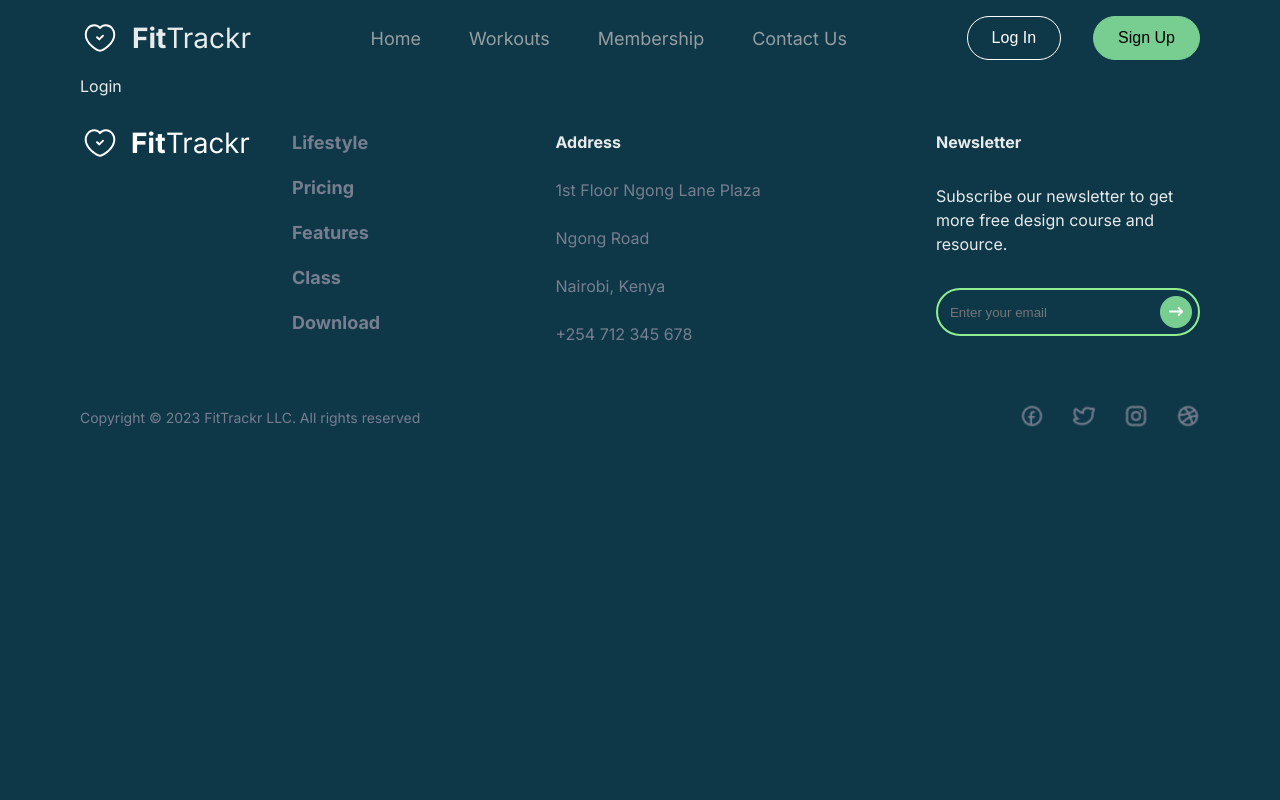
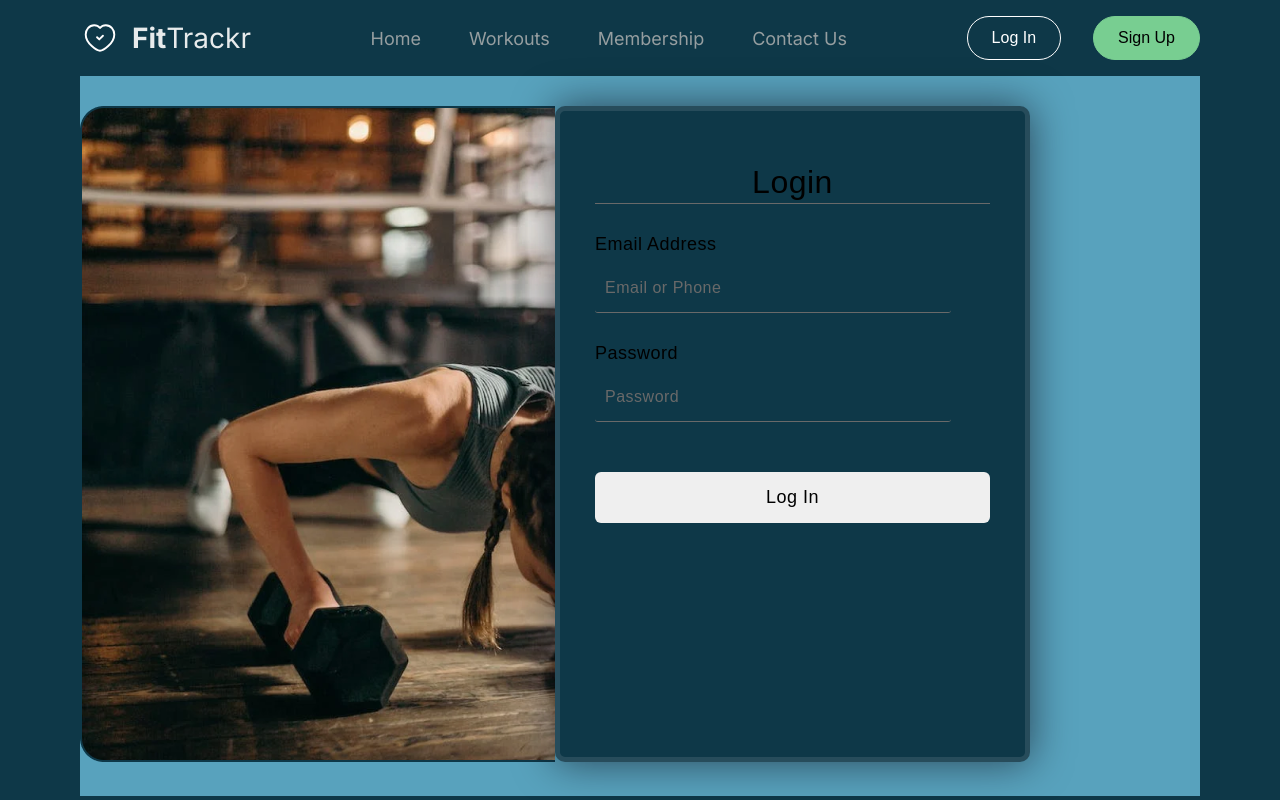
Before and after one commit to Ase020/fitTrackr-client, a React (Vite) app: page /login in a window 1280 px wide. Shown: the top 800 px of the page. Built offline with nearby package versions, Linux system fonts and the light colour scheme; a web font is replaced by a local one.

Commit message:
new branch

```diff
--- a/src/assets/index.js
+++ b/src/assets/index.js
@@ -5,5 +5,7 @@ import facebook from "./facebook.png";
 import twitter from "./twitter.png";
 import instagram from "./instagram.png";
 import dribbble from "./dribbble.png";
+import login1 from "./login1.png";
 
-export { logo, footerLogo, enterEmail, facebook, twitter, instagram, dribbble };
+
+export { logo, footerLogo, enterEmail, facebook, twitter, instagram, dribbble, login1 };
--- a/src/pages/login/Login.jsx
+++ b/src/pages/login/Login.jsx
@@ -1,7 +1,49 @@
 import "./login.css";
+import { login1 } from "../../assets";
 
 const Login = () => {
-  return <div>Login</div>;
+    return (
+    <div className="login_container">
+      <div class="login-content-wrapper">
+      <div>
+
+         <img src={login1} alt="img" className="login-logo-img"/>
+      </div>
+      <div className="form_container">
+
+      <form className="Form"  id="login" autoComplete="on">
+        <h3>Login</h3>
+        <label htmlFor="email">Email Address</label>
+        <input
+          type="text"
+          placeholder="Email or Phone"
+          id="email"
+
+          onChange={(e) => setEmail(e.target.value)}
+          required
+          autoComplete="username"
+        />
+        <label htmlFor="password">Password</label>
+        <input
+          type="password"
+          placeholder="Password"
+          id="password"
+
+          onChange={(e) => setPassword(e.target.value)}
+          required
+          autoComplete="current-password"
+        />
+
+        <button type="submit" className="login-btn">
+          Log In
+        </button>
+      </form>
+      </div>
+      </div>
+
+    </div>
+
+  )
 };
 
 export default Login;
--- a/src/pages/login/login.css
+++ b/src/pages/login/login.css
@@ -0,0 +1,97 @@
+.login_container {
+  height: 90vh;
+  background: linear-gradient(0deg, #58A2BD, #58A2BD),
+    linear-gradient(0deg, #000000, #000000);
+  width: 100%;
+  display: flex;
+  align-items: center;
+  justify-content: flex-start;
+  flex-wrap: nowrap;
+}
+
+.login-content-wrapper {
+  display: flex;
+  align-items: stretch;
+  flex: 1;
+}
+
+
+.login-logo-image {
+  height: 656px;
+  width: 475px;
+  margin-right: 0 !important;
+
+}
+
+
+
+.Form {
+  height: 656px;
+  width: 475px;
+  background: #0E3848;
+  /* top: 0.1%; */
+  box-shadow: 0 0 40px rgba(8, 7, 16, 0.6);
+  padding: 50px 35px;
+  /* margin-top: 190px; */
+  border: 1px solid rgba(255, 255, 255, 0.18);
+  position: absolute;
+  border-radius: 10px;
+  backdrop-filter: blur(10px);
+  -webkit-backdrop-filter: blur(10px);
+  border: 5px solid rgba(255, 255, 255, 0.1);
+
+}
+
+
+
+
+
+  form * {
+    font-family: "Poppins", sans-serif;
+    color: black;
+    letter-spacing: 0.5px;
+    outline: none;
+    border: none;
+  }
+  form h3 {
+    font-size: 32px;
+    font-weight: 500;
+    line-height: 42px;
+    text-align: center;
+    border-bottom: 1px solid dimgrey;
+  }
+  label {
+    display: block;
+    margin-top: 30px;
+    font-size: 18px;
+    font-weight: 500;
+  }
+  input {
+    display: block;
+    height: 50px;
+    width: 90%;
+    background-color: transparent !important;
+    border-radius: 3px;
+    padding: 0 10px;
+    margin-top: 8px;
+    font-size: 16px;
+    font-weight: 300;
+    border-bottom: 1px solid dimgray;
+  }
+  input:hover {
+    border: 1px solid dimgray !important;
+  }
+  ::placeholder {
+    color: dimgray !important;
+  }
+  .login-btn {
+    margin-top: 50px;
+    width: 100%;
+    /* background: linear-gradient(to left, #ff512f, #1845ad); */
+    padding: 15px;
+    font-size: 18px;
+    color: transparent!;
+    border-radius: 6px;
+    cursor: pointer;
+
+}
```
Also changed, not shown: public/logo.png (deleted), src/assets/login1.png (added).
